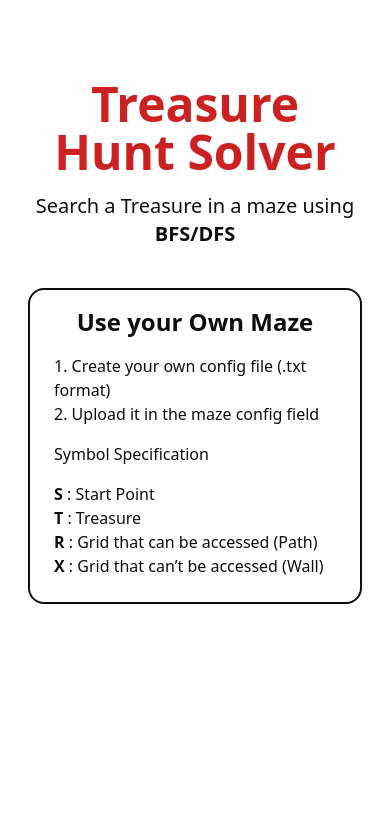
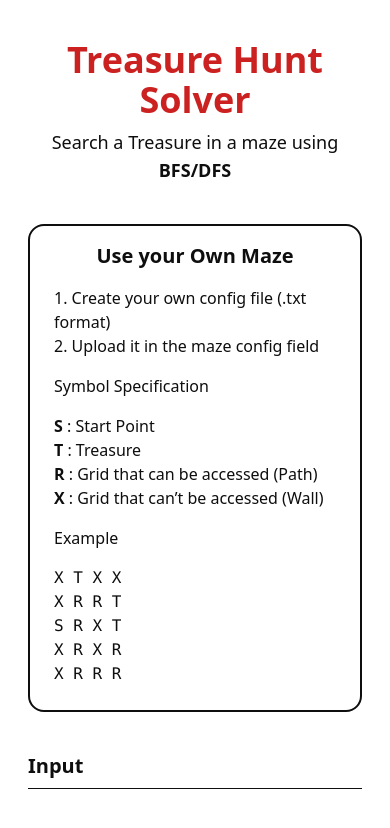
Before and after one commit to cadevue/treasure-hunt, a React (Vite) app: page / in a window 390 px wide. Shown: the top 828 px of the page. Built offline with nearby package versions, Linux system fonts and the light colour scheme.

Commit message:
feat: init input section and adjust layout+size

```diff
--- a/src/App.tsx
+++ b/src/App.tsx
@@ -1,12 +1,16 @@
 import ContentLayout from "./layouts/ContentLayout"
 import HeaderSection from "./sections/HeaderSection"
+import InputSection from "./sections/InputSection"
 import InstructionSection from "./sections/InstructionSection"
 
 function App() {
     return (
         <ContentLayout>
-            <HeaderSection />
-            <InstructionSection />
+            <div className="flex flex-col items-center gap-10 py-10">
+                <HeaderSection />
+                <InstructionSection />
+                <InputSection />
+            </div>
         </ContentLayout>
     )
 }
--- /dev/null
+++ b/src/components/SectionTitle.tsx
@@ -0,0 +1,10 @@
+const SectionTitle = (props: { title : string }) => {
+    return (
+        <div className="w-full flex flex-col gap-2">
+            <h2>{ props.title }</h2>
+            <div className="w-full h-px bg-main-black" />
+        </div>
+    );
+}
+
+export default SectionTitle;
--- a/src/index.css
+++ b/src/index.css
@@ -8,3 +8,11 @@
 #root {
     color: var(--color-main-black);
 }
+
+h1 {
+    @apply text-4xl sm:text-5xl font-bold;
+}
+
+h2 {
+    @apply text-xl sm:text-2xl font-bold;
+}
--- a/src/layouts/ContentLayout.tsx
+++ b/src/layouts/ContentLayout.tsx
@@ -1,6 +1,6 @@
 const ContentLayout = (props: { children: React.ReactNode }) => {
     return (
-        <div className="mx-auto px-7 max-w-3xl sm:max-w-6xl sm:px-16 w-full h-fit">
+        <div className="mx-auto px-7 max-w-3xl sm:px-16 w-full h-fit">
             { props.children }
         </div>
     );
--- a/src/sections/HeaderSection.tsx
+++ b/src/sections/HeaderSection.tsx
@@ -1,8 +1,8 @@
 const HeaderSection = () => {
     return (
-        <header className="w-full flex flex-col items-center justify-center pt-20 pb-10 gap-4 text-center">
-            <h1 className="text-5xl font-bold text-main-red">Treasure Hunt Solver</h1>
-            <p className="text-xl">Search a Treasure in a maze using <b>BFS/DFS</b></p>
+        <header className="w-full flex flex-col items-center justify-center gap-2 sm:gap-4 text-center">
+            <h1 className="text-main-red">Treasure Hunt Solver</h1>
+            <p className="text-lg sm:text-xl">Search a Treasure in a maze using <b>BFS/DFS</b></p>
         </header>
     )
 }
--- /dev/null
+++ b/src/sections/InputSection.tsx
@@ -0,0 +1,11 @@
+import SectionTitle from "../components/SectionTitle";
+
+const InputSection = () => {
+    return (
+        <section className="w-full">
+            <SectionTitle title="Input" />
+        </section>
+    );
+}
+
+export default InputSection;
--- a/src/sections/InstructionSection.tsx
+++ b/src/sections/InstructionSection.tsx
@@ -1,23 +1,28 @@
 const InstructionSection = () => {
     return (
-        <section className="w-full flex justify-center">
-            <div className="w-lg flex flex-col pt-4 pb-6 px-6 sm:px-12 gap-4
+        <section className="w-full flex flex-col pt-4 pb-6 px-6 sm:px-12 gap-4
             items-center justify-center border-2 border-main-black rounded-2xl"
         >
-                <h2 className="text-2xl font-bold">Use your Own Maze</h2>
+            <h2>Use your Own Maze</h2>
             <ol className="w-full text-left">
                 <li>1. Create your own config file (.txt format)</li>
                 <li>2. Upload it in the maze config field</li>
             </ol>
-                <h2 className="w-full text-left">Symbol Specification</h2>
+            <h3 className="w-full text-left">Symbol Specification</h3>
             <ul className="w-full text-left">
                 <li> <b>S</b> : Start Point </li>
                 <li> <b>T</b> : Treasure </li>
                 <li> <b>R</b> : Grid that can be accessed (Path) </li>
                 <li> <b>X</b> : Grid that can’t be accessed (Wall) </li>
             </ul>
-
-            </div>
+            <h3 className="w-full text-left">Example</h3>
+            <p className="w-full text-left font-mono">
+                X T X X <br/>
+                X R R T <br/>
+                S R X T <br/>
+                X R X R <br/>
+                X R R R
+            </p>
         </section>
     );
 
```
Lines whose indentation alone changed are shown as unchanged.
